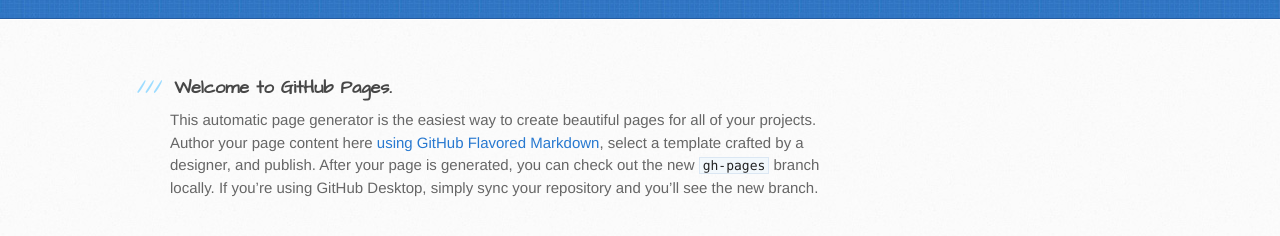
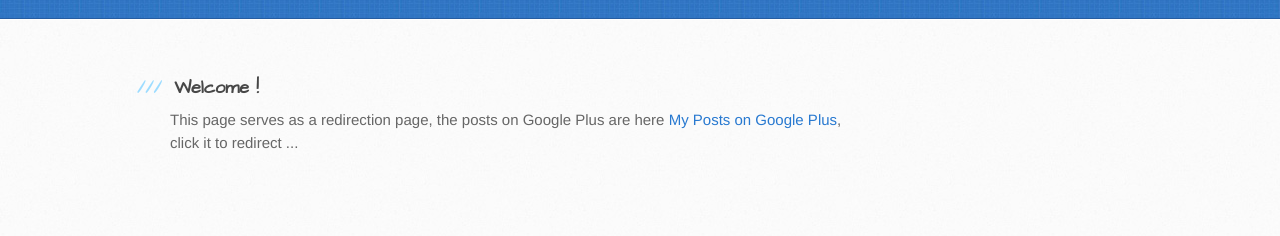
Before and after one commit to pierstang/test2, a plain HTML site: page index.html in a window 1280 px wide. Shown: the part 292-528 px from the top of the page. Drawn offline with Linux system fonts and the light colour scheme.

Commit message:
Update index.html

```diff
--- a/index.html
+++ b/index.html
@@ -29,9 +29,9 @@
       <div class="inner clearfix">
         <section id="main-content">
           <h3>
-<a id="welcome-to-github-pages" class="anchor" href="#welcome-to-github-pages" aria-hidden="true"><span aria-hidden="true" class="octicon octicon-link"></span></a>Welcome to GitHub Pages.</h3>
+<a id="welcome-to-github-pages" class="anchor" href="#welcome-to-github-pages" aria-hidden="true"><span aria-hidden="true" class="octicon octicon-link"></span></a>Welcome !</h3>
 
-<p>This automatic page generator is the easiest way to create beautiful pages for all of your projects. Author your page content here <a href="https://guides.github.com/features/mastering-markdown/">using GitHub Flavored Markdown</a>, select a template crafted by a designer, and publish. After your page is generated, you can check out the new <code>gh-pages</code> branch locally. If you’re using GitHub Desktop, simply sync your repository and you’ll see the new branch.</p>
+<p>This page serves as a redirection page, the posts on Google Plus are here <a href="https://plus.google.com/100798116990036230526">My Posts on Google Plus</a>, click it to redirect ...</p>
 
      </section>
         </div>
```
